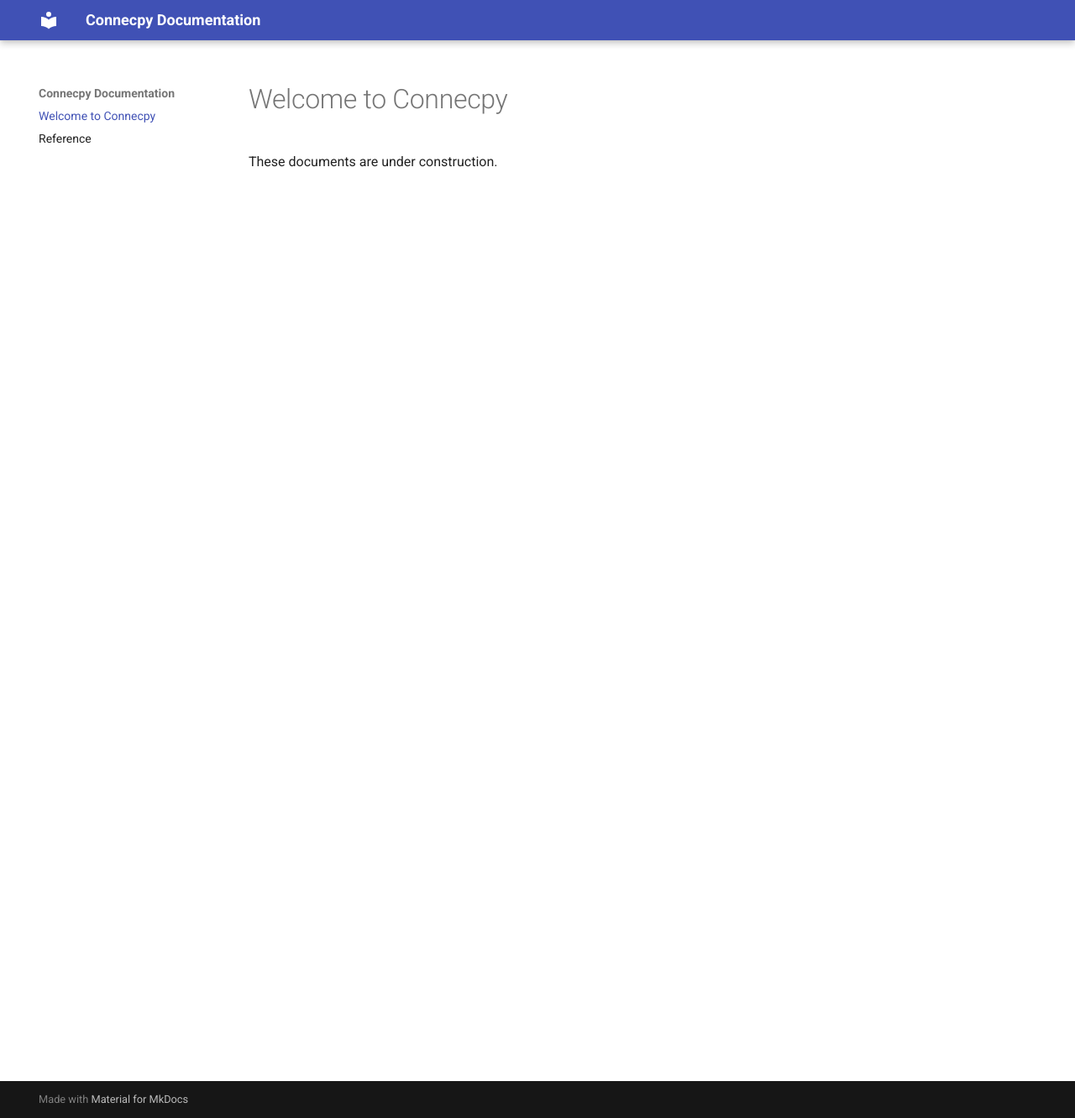
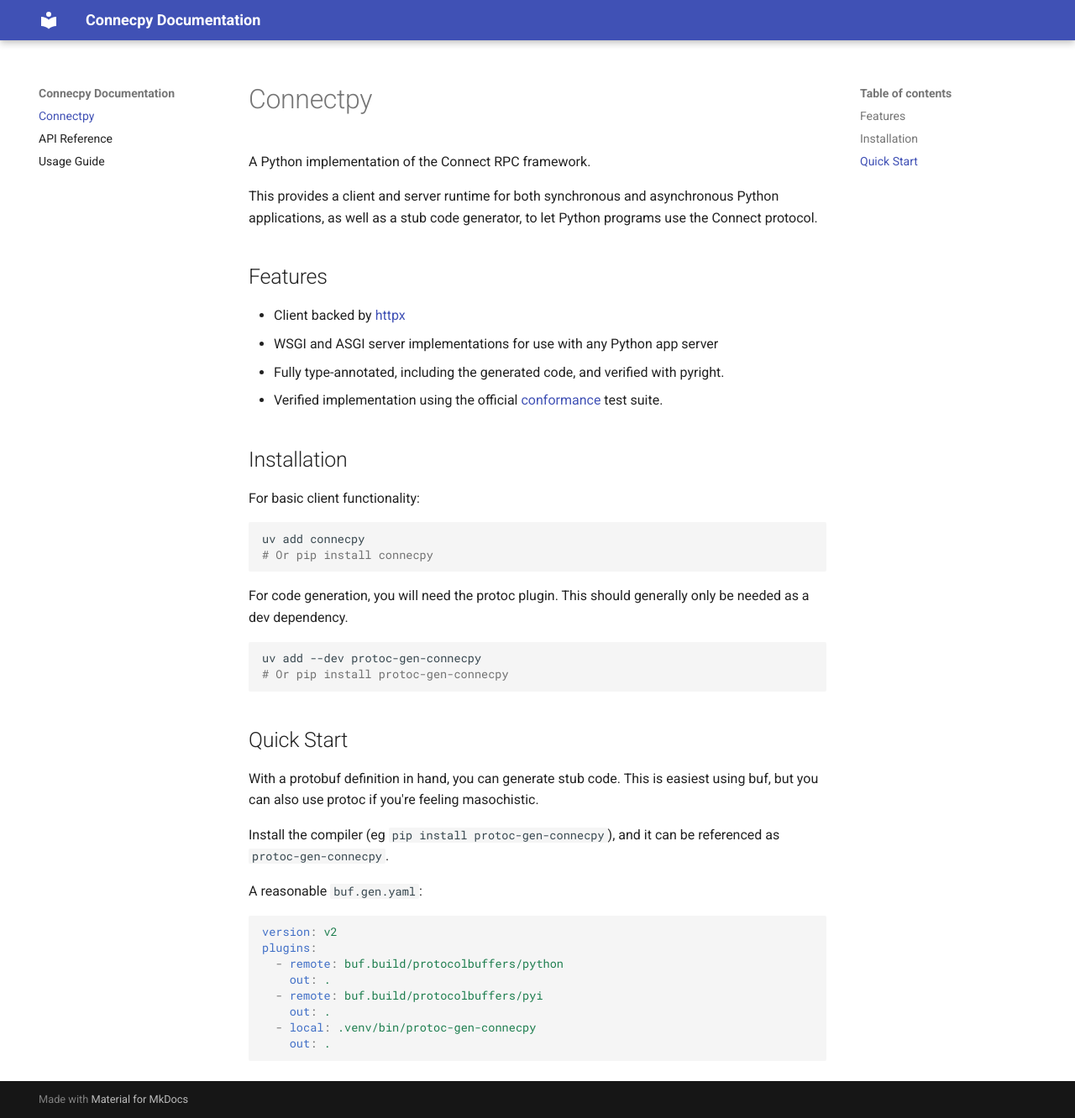
Before and after one commit to i2y/connecpy, an MkDocs documentation site: the page built from docs/index.md, in a window 1280 px wide and 1332 px high. Shown: the whole window at 84% size. Built offline with MkDocs 1.6.1 and Material for MkDocs 9.7.7, drawn with Linux system fonts in a browser that asks for light colours.

Commit message:
doc: add some more docs

````diff
--- a/docs/reference.md
+++ b/docs/api.md
@@ -1,3 +1,5 @@
+# API Reference
+
 ::: connecpy.client
 ::: connecpy.code
 ::: connecpy.exceptions
--- a/docs/index.md
+++ b/docs/index.md
@@ -1,3 +1,56 @@
-# Welcome to Connecpy
+# Connectpy
 
-These documents are under construction.
+A Python implementation of the Connect RPC framework.
+
+This provides a client and server runtime for both synchronous and
+asynchronous Python applications, as well as a stub code generator,
+to let Python programs use the Connect protocol.
+
+## Features
+
+- Client backed by [httpx](https://www.python-httpx.org/)
+- WSGI and ASGI server implementations for use with any Python app server
+- Fully type-annotated, including the generated code, and verified
+  with pyright.
+- Verified implementation using the official
+  [conformance](https://github.com/connectprc/conformance) test
+  suite.
+
+## Installation
+
+For basic client functionality:
+
+```bash
+uv add connecpy
+# Or pip install connecpy
+```
+
+For code generation, you will need the protoc plugin. This should generally
+only be needed as a dev dependency.
+
+```bash
+uv add --dev protoc-gen-connecpy
+# Or pip install protoc-gen-connecpy
+```
+
+## Quick Start
+
+With a protobuf definition in hand, you can generate stub code. This is
+easiest using buf, but you can also use protoc if you're feeling
+masochistic.
+
+Install the compiler (eg `pip install protoc-gen-connecpy`), and
+it can be referenced as `protoc-gen-connecpy`.
+
+A reasonable `buf.gen.yaml`:
+
+```yaml
+version: v2
+plugins:
+  - remote: buf.build/protocolbuffers/python
+    out: .
+  - remote: buf.build/protocolbuffers/pyi
+    out: .
+  - local: .venv/bin/protoc-gen-connecpy
+    out: .
+```
--- a/mkdocs.yml
+++ b/mkdocs.yml
@@ -20,3 +20,9 @@
 markdown_extensions:
   - pymdownx.highlight:
       default_lang: python
+      anchor_linenums: true
+      line_spans: __span
+      pygments_lang_class: true
+  - pymdownx.inlinehilite
+  - pymdownx.snippets
+  - pymdownx.superfences
````
Also changed, not shown: docs/usage.md (added, +161 -0 lines).
